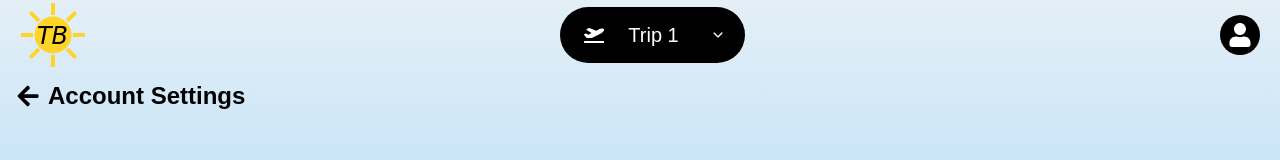
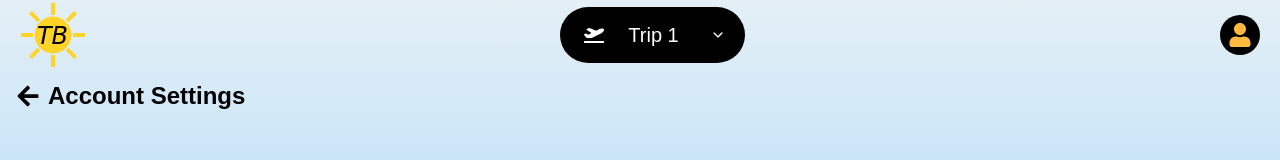
Before and after one commit to KhushiChoksi/CPSC481_T8G2, a Next.js app in the folder travel-app/: page /account-settings in a window 1280 px wide. Shown: the top 160 px of the page. Built offline with nearby package versions, Linux system fonts and the light colour scheme.

Commit message:
updated profile icon to turn orange on account-settings url. consistent with other icons on navbar and topbar. updated topbar code with current main code (will be merging code for pull request shortly).

```diff
--- a/travel-app/src/app/account-settings/page.tsx
+++ b/travel-app/src/app/account-settings/page.tsx
@@ -22,7 +22,7 @@ const AccountSettings: React.FC = () => {
   return (
     <div className="flex flex-col items-center min-h-screen text-darkblue">
       {/* Topbar */}
-      <Topbar />
+      <Topbar profilePersonColor="text-hl-orange"/>
 
       {/* Main Content */}
       <main className="mt-10 flex flex-col items-start w-full px-4 py-6 pt-10">
--- a/travel-app/src/app/components/Topbar.tsx
+++ b/travel-app/src/app/components/Topbar.tsx
@@ -6,7 +6,7 @@ import TripButton from "./TripButton";
 import Logo from "./Logo";
 import { useRouter } from "next/navigation";
 
-export default function Topbar() {
+const Topbar = ({ tripTextColor = 'text-white', currentTrip = "Trip 1", profilePersonColor = 'text-white', profileBgColor = 'bg-black' }) => {
   const router = useRouter();
     return (
         <div
@@ -25,7 +25,7 @@ export default function Topbar() {
 
       <Logo/>
 
-      <TripButton iconColor='text-white' tripName="Trip 1"/>
+      <TripButton iconColor={tripTextColor} tripName={currentTrip}/>
 
       <div
         style={{
@@ -44,9 +44,11 @@ export default function Topbar() {
             }}
             onClick={() => router.push("/account-settings")}>
 
-            <CircleWithIcon circleColor='bg-black' iconColor='text-white' />
+            <CircleWithIcon circleColor={profileBgColor} iconColor={profilePersonColor} />
         </button>
       </div>
     </div>
   );
 }
+
+export default Topbar;
```
